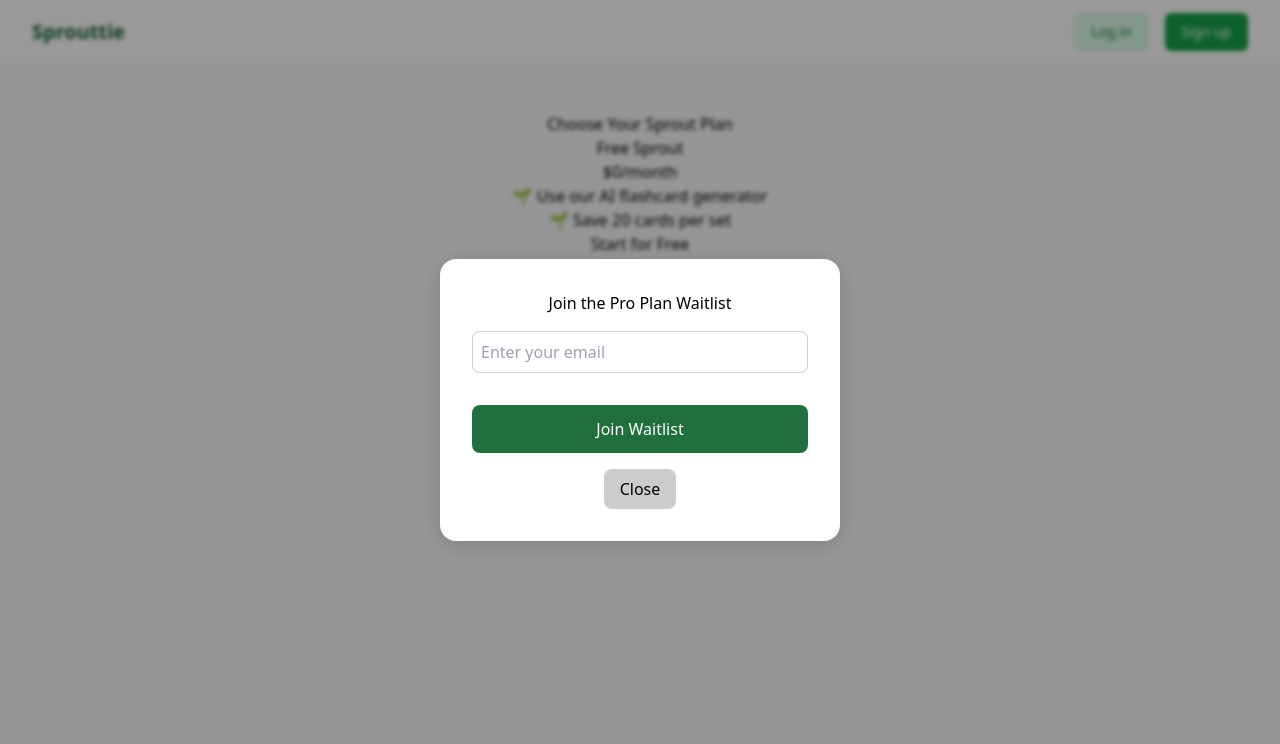
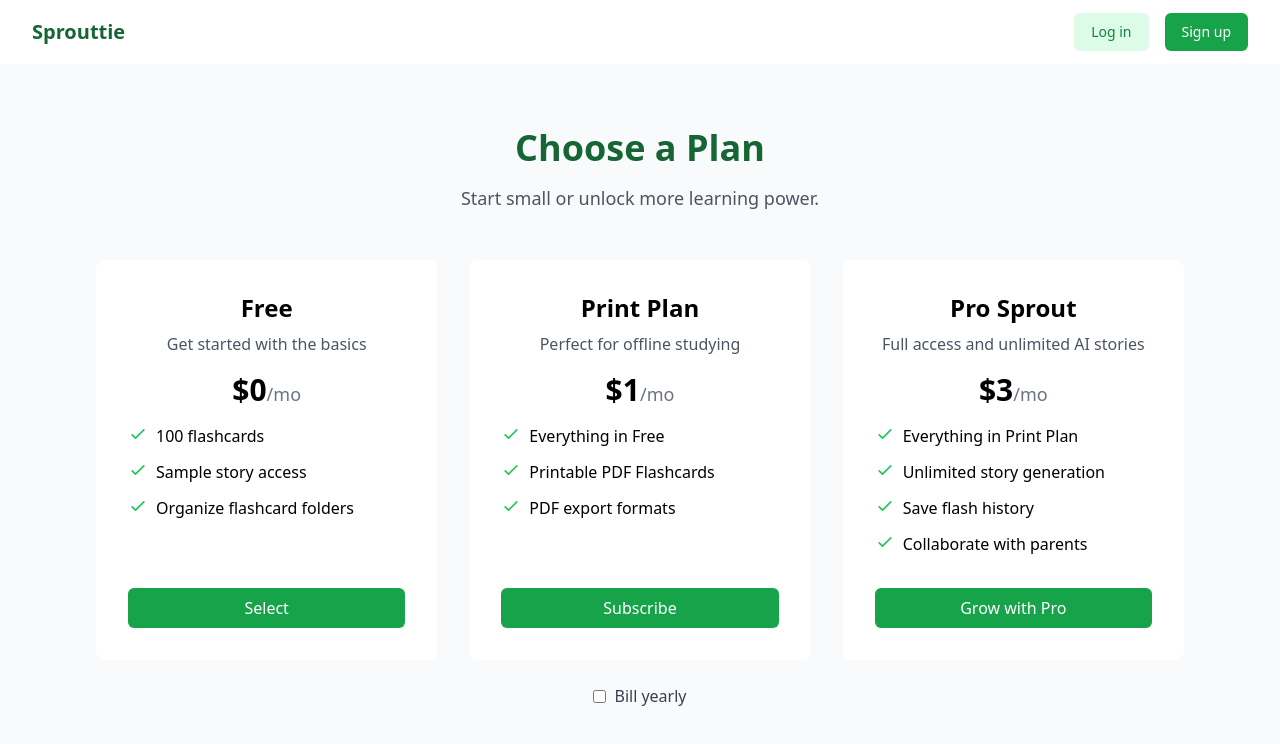
Before and after one commit to LittleGreenNest/LGN, a React (Create React App) app: page /plans in a window 1280 px wide. Shown: the top 744 px of the page. Built offline with nearby package versions, Linux system fonts and the light colour scheme; no server answers.

Commit message:
subscription

```diff
--- a/src/components/subscription/Plans.js
+++ b/src/components/subscription/Plans.js
@@ -1,105 +1,137 @@
+
 import React, { useEffect, useState } from 'react';
-import '../../App.css';
-import WaitlistForm from '../WaitlistForm';
+import { useNavigate } from 'react-router-dom';
 import { supabase } from '../../supabaseClient';
 
-const Plans = () => {
-  const [userPlan, setUserPlan] = useState('');
-  const [userEmail, setUserEmail] = useState('');
+const plans = [
+  {
+    name: 'Free',
+    priceMonthly: '$0',
+    priceYearly: '$0',
+    description: 'Get started with the basics',
+    features: ['100 flashcards', 'Sample story access', 'Organize flashcard folders'],
+    planKey: 'free',
+    buttonText: 'Select',
+  },
+  {
+    name: 'Print Plan',
+    priceMonthly: '$1',
+    priceYearly: '$10',
+    description: 'Perfect for offline studying',
+    features: ['Everything in Free', 'Printable PDF Flashcards', 'PDF export formats'],
+    planKey: 'print',
+    buttonText: 'Subscribe',
+  },
+  {
+    name: 'Pro Sprout',
+    priceMonthly: '$3',
+    priceYearly: '$30',
+    description: 'Full access and unlimited AI stories',
+    features: ['Everything in Print Plan', 'Unlimited story generation', 'Save flash history', 'Collaborate with parents'],
+    planKey: 'pro',
+    buttonText: 'Grow with Pro',
+  }
+];
+
+export default function Plans() {
+  const navigate = useNavigate();
+  const [userPlan, setUserPlan] = useState(null);
+  const [billingCycle, setBillingCycle] = useState('monthly');
 
   useEffect(() => {
     const fetchUserPlan = async () => {
-      const {
-        data: { user },
-        error: userError,
-      } = await supabase.auth.getUser();
-
-      if (userError || !user) return;
-
-      setUserEmail(user.email);
-
-      const { data, error } = await supabase
-        .from('users')
-        .select('plan')
-        .eq('id', user.id)
-        .single();
-
-      if (data?.plan) {
-        setUserPlan(data.plan);
+      const { data: { user } } = await supabase.auth.getUser();
+      if (user) {
+        const { data, error } = await supabase.from('profiles').select('plan').eq('id', user.id).single();
+        if (data) setUserPlan(data.plan);
       }
     };
-
     fetchUserPlan();
   }, []);
 
-  const renderCTA = (planKey) => {
-    if (userPlan === planKey) {
-      return <span className="plan-current">Current Plan</span>;
+  const handleSubscribe = async (plan) => {
+    const BASE_URL = process.env.REACT_APP_BACKEND_URL;
+    try {
+      const res = await fetch('https://sprouttie-server.onrender.com/create-checkout-session', {
+  method: 'POST',
+  headers: { 'Content-Type': 'application/json' },
+  body: JSON.stringify({ plan })
+});
+const data = await res.json();
+
+      if (data.url) {
+window.location.href = data.url;
+} else {
+alert(data.error || 'Something went wrong.');}
+    } catch (error) {
+      console.error('Subscription error:', error);
+      alert('Failed to start subscription.');
     }
-
-    if (planKey === 'pro') {
-      return (
-        <div className="plan-waitlist">
-          <p className="plan-note">Coming Soon!</p>
-          <WaitlistForm source="plans-page" />
-        </div>
-      );
-    }
-
-    const checkoutUrl =
-      planKey === 'pdf'
-        ? 'https://sprouttie-server.onrender.com/create-checkout-session?plan=print'
-        : '#';
-
-    return (
-      <a href={checkoutUrl}>
-        <button className="plan-cta">
-          {planKey === 'pdf' ? 'Unlock Printing' : 'Start for Free'}
-        </button>
-      </a>
-    );
   };
 
-  const plans = [
-    {
-      key: 'free',
-      name: 'Free Sprout',
-      price: '$0/month',
-      features: ['Use our AI flashcard generator', 'Save 20 cards per set'],
-    },
-    {
-      key: 'pdf',
-      name: 'PDF Sprout',
-      price: '$1/month',
-      features: ['All Free features', 'Print flashcards as PDFs'],
-    },
-    {
-      key: 'pro',
-      name: 'Pro Sprout',
-      price: '?',
-      features: ['All PDF features', 'Upload media', 'Multilingual support'],
-    },
-  ];
+  return (
+    <div className="bg-gray-50 py-16 px-6 sm:px-8 lg:px-24">
+      <div className="max-w-6xl mx-auto text-center">
+        <h2 className="text-4xl font-bold text-green-800 mb-4">Choose a Plan</h2>
+        <p className="text-lg text-gray-600 mb-12">Start small or unlock more learning power.</p>
 
-  return (
-    <div className="plans-container">
-      <h1 className="plans-title">Choose Your Sprout Plan</h1>
-      <div className="plans-grid">
-        {plans.map((plan) => (
-          <div key={plan.key} className="plan-card">
-            <h2>{plan.name}</h2>
-            <p className="plan-price">{plan.price}</p>
-            <ul className="plan-features">
-              {plan.features.map((feature, index) => (
-                <li key={index}>🌱 {feature}</li>
-              ))}
-            </ul>
-            <div className="plan-action">{renderCTA(plan.key)}</div>
-          </div>
-        ))}
+        <div className="grid md:grid-cols-3 gap-8">
+          {plans.map((plan) => (
+            <div
+              key={plan.planKey}
+              className="bg-white rounded-lg overflow-hidden transition-all duration-300 hover:shadow-lg p-8 flex flex-col justify-between"
+            >
+              <div>
+                <h3 className="text-2xl font-bold mb-2">{plan.name}</h3>
+                <p className="text-gray-600 mb-4">{plan.description}</p>
+                <div className="text-3xl font-bold mb-4">
+                  {billingCycle === 'monthly' ? plan.priceMonthly : plan.priceYearly}
+                  <span className="text-lg font-normal text-gray-500">/{billingCycle === 'monthly' ? 'mo' : 'yr'}</span>
+                </div>
+                <ul className="space-y-3 mb-8 text-left">
+                  {plan.features.map((feature, idx) => (
+                    <li key={idx} className="flex items-start">
+                      <svg className="h-5 w-5 mr-2 text-green-500" fill="none" stroke="currentColor" viewBox="0 0 24 24">
+                        <path strokeLinecap="round" strokeLinejoin="round" strokeWidth="2" d="M5 13l4 4L19 7" />
+                      </svg>
+                      <span>{feature}</span>
+                    </li>
+                  ))}
+                </ul>
+              </div>
+              {userPlan === plan.planKey ? (
+                <button
+                  disabled
+                  className="w-full py-2 rounded-md font-medium text-gray-500 bg-gray-100 cursor-not-allowed"
+                >
+                  Current Plan
+                </button>
+              ) : (
+                <button
+                  onClick={() =>
+                    plan.planKey === 'free' ? navigate('/profile') : handleSubscribe(plan.planKey)
+                  }
+                  className={`bg-green-600 hover:bg-green-700 text-white w-full py-2 rounded-md font-medium transition-colors mt-auto`}
+                >
+                  {plan.buttonText}
+                </button>
+              )}
+            </div>
+          ))}
+        </div>
+
+        <div className="mt-6">
+          <label className="inline-flex items-center">
+            <input
+              type="checkbox"
+              checked={billingCycle === 'yearly'}
+              onChange={() => setBillingCycle(billingCycle === 'monthly' ? 'yearly' : 'monthly')}
+              className="form-checkbox text-green-600"
+            />
+            <span className="ml-2 text-gray-700">Bill yearly</span>
+          </label>
+        </div>
       </div>
     </div>
   );
-};
-
-export default Plans;
+}
```
Also changed, not shown: 14 other files (tests, documents, lock files or other folders).
